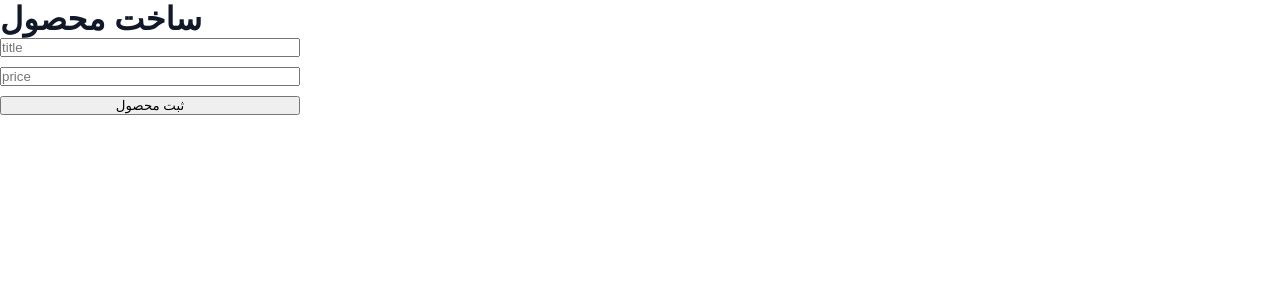
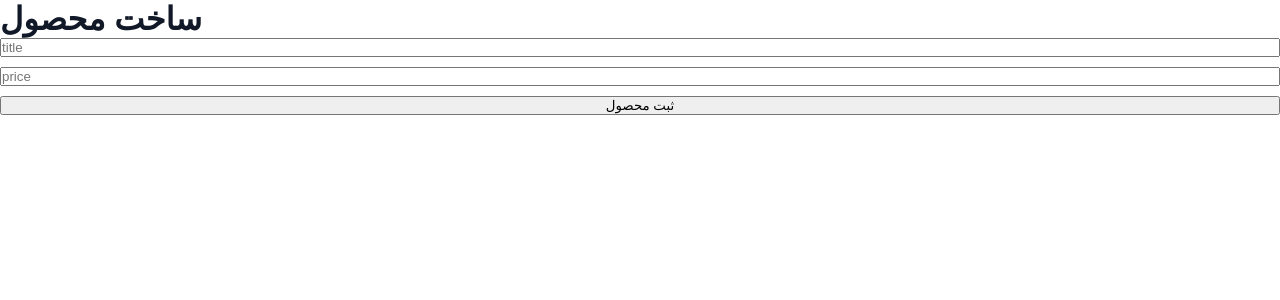
Before and after one commit to amirmohammadzadeh3492-dev/commerce3, a Next.js app: page /products/new in a window 1280 px wide. Shown: the top 300 px of the page. Built offline with nearby package versions, Linux system fonts and the light colour scheme.

Commit message:
Update ProductForm.tsx

```diff
--- a/components/products/ProductForm.tsx
+++ b/components/products/ProductForm.tsx
@@ -7,24 +7,17 @@ export default function ProductForm() {
   const [title, setTitle] = useState("");
   const [price, setPrice] = useState("");
 
-  const handleSubmit = async () => {
-    try {
-      console.log("CLICKED");
-
+  async function handleSubmit() {
     await createProduct({
       title,
       price: Number(price),
     });
 
     alert("محصول ثبت شد");
-    } catch (err) {
-      console.error(err);
-      alert("خطا در ثبت محصول");
   }
-  };
 
   return (
-    <div style={{ display: "flex", flexDirection: "column", gap: 10, maxWidth: 300 }}>
+    <div style={{ display: "flex", flexDirection: "column", gap: 10 }}>
       <input
         placeholder="title"
         value={title}
```
Lines whose indentation alone changed are shown as unchanged.
